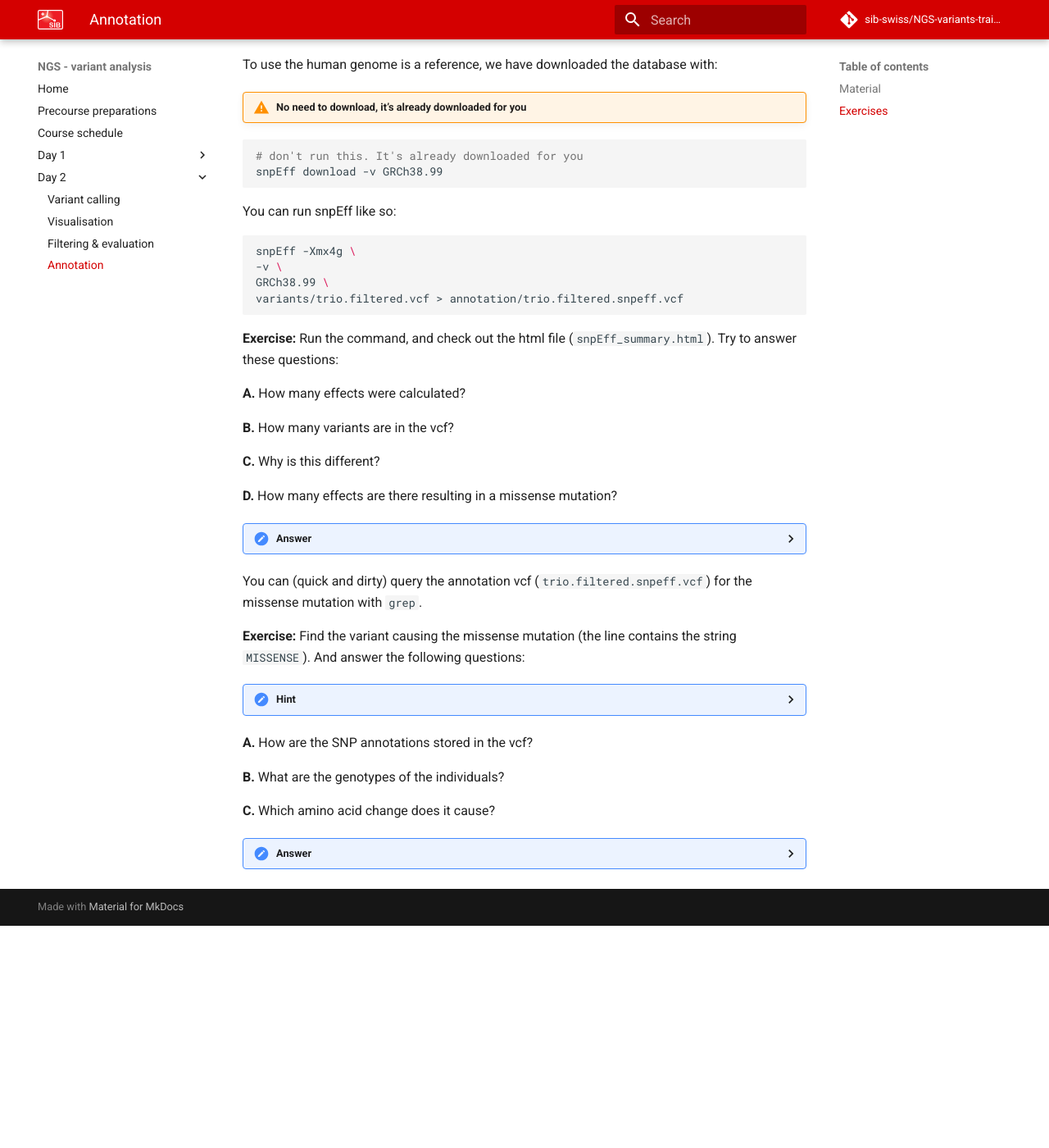
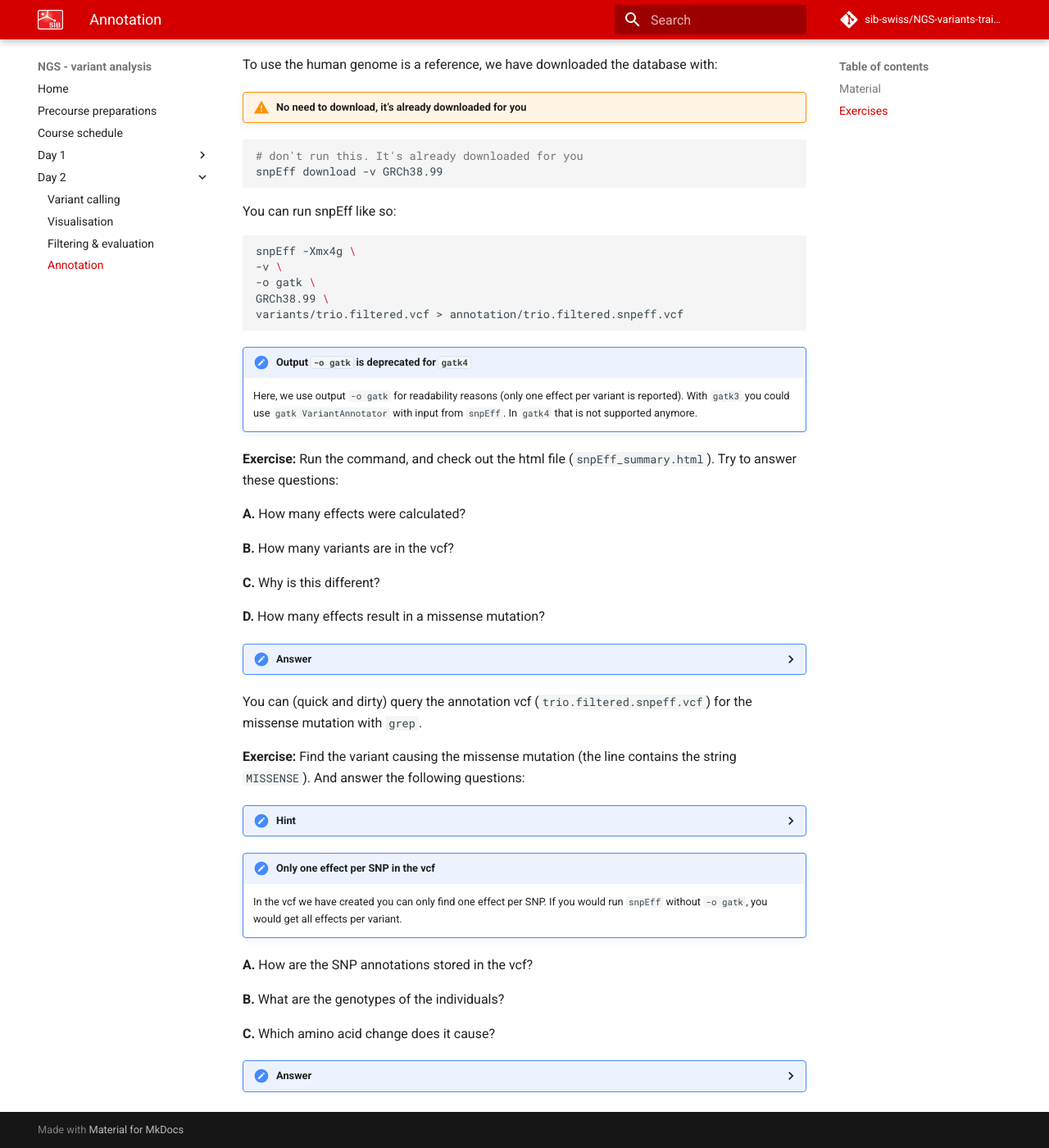
Before and after one commit to sib-swiss/NGS-variants-training, an MkDocs documentation site: the page built from docs/day2/annotation.md, in a window 1280 px wide and 1400 px high, scrolled down 305 px. Shown: the whole window at 82% size. Built offline with MkDocs 1.6.1 and Material for MkDocs 9.7.7, drawn with Linux system fonts in a browser that asks for light colours; comment, search, counter and statistics services are not loaded; before the commit the page ends 1434 px from its top, so only the background shows below that.

Commit message:
improved annotation part

````diff
--- a/docs/day2/annotation.md
+++ b/docs/day2/annotation.md
@@ -19,9 +19,13 @@ You can run snpEff like so:
 ```sh
 snpEff -Xmx4g \
 -v \
+-o gatk \
 GRCh38.99 \
 variants/trio.filtered.vcf > annotation/trio.filtered.snpeff.vcf
 ```
+
+!!! note "Output `-o gatk` is deprecated for `gatk4`"
+    Here, we use output `-o gatk` for readability reasons (only one effect per variant is reported). With `gatk3` you could use `gatk VariantAnnotator` with input from `snpEff`. In `gatk4` that is not supported anymore.
 
 **Exercise:** Run the command, and check out the html file (`snpEff_summary.html`). Try to answer these questions:
 
@@ -31,7 +35,7 @@ variants/trio.filtered.vcf > annotation/trio.filtered.snpeff.vcf
 
 **C.** Why is this different?
 
-**D.** How many effects are there resulting in a missense mutation?
+**D.** How many effects result in a missense mutation?
 
 ??? done "Answer"
     A. There were 10,357 effects calculated.
@@ -50,6 +54,9 @@ You can (quick and dirty) query the annotation vcf (`trio.filtered.snpeff.vcf`)
     ```sh
     grep MISSENSE annotation/trio.filtered.snpeff.vcf
     ```
+
+!!! note "Only one effect per SNP in the vcf"
+    In the vcf we have created you can only find one effect per SNP. If you would run `snpEff` without `-o gatk`, you would get all effects per variant.
 
 **A.** How are the SNP annotations stored in the vcf?
 
````
